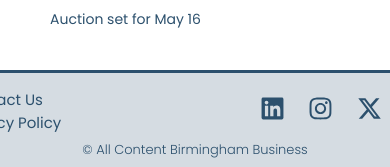
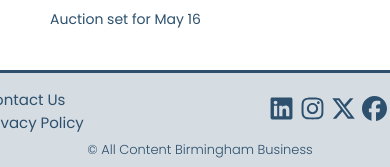
Before and after one commit to gabriellemia/birmingham-biz, a Next.js app: page /story in a window 390 px wide. Shown: the part 4686-4853 px from the top of the page. Built offline with nearby package versions, Linux system fonts and the light colour scheme; no server answers.

Commit message:
add media query to footer for @425px mobile viewport

```diff
--- a/src/app/components/Footer/Footer.module.css
+++ b/src/app/components/Footer/Footer.module.css
@@ -119,3 +119,54 @@
   }
 
 }
+
+
+@media (max-width: 425px) {
+  .footerContainer{
+    padding: 10px 0 10px 10px;
+    height: 100px;
+
+
+  }
+  .footerContent{
+    display: grid;
+    grid-template-columns: 1fr 1fr;
+    grid-template-rows: 2fr;
+    grid-template-areas: "footerMenu socialMenu"
+    "copyright copyright";
+    height: 100%;
+    justify-items: center;
+    align-items: center;
+    width: 424;
+  }
+
+  .footerMenu{
+    grid-area: footerMenu;
+    display: flex;
+    flex-direction: column;
+    justify-content: center;
+    font-size: 15px;
+    margin-left: 35px;
+  }
+
+  .socialMenu{
+    grid-area: socialMenu;
+    display: flex;
+    flex-direction: row;
+    align-content: center;
+    justify-content: flex-start;
+
+
+
+  }
+  .icon {
+    height: 25px;
+    width: 25px;
+    margin-left: 6px;
+  }
+  .copyright{
+    grid-area: copyright;
+
+  }
+
+}
```
